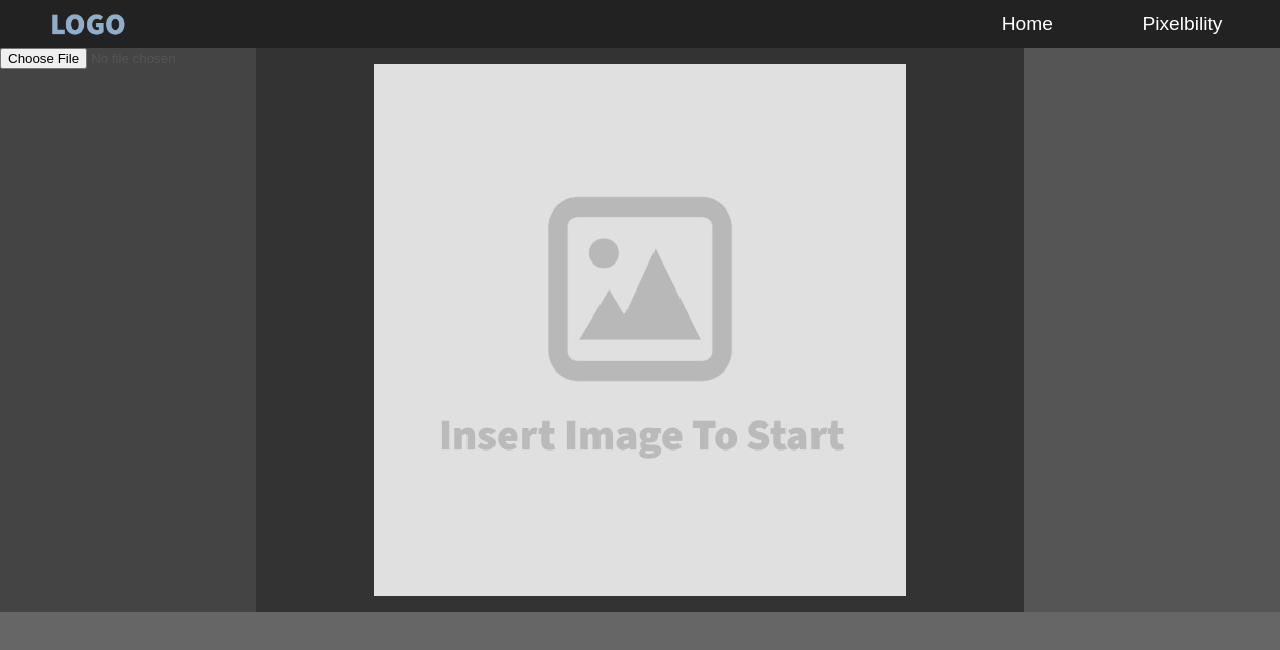
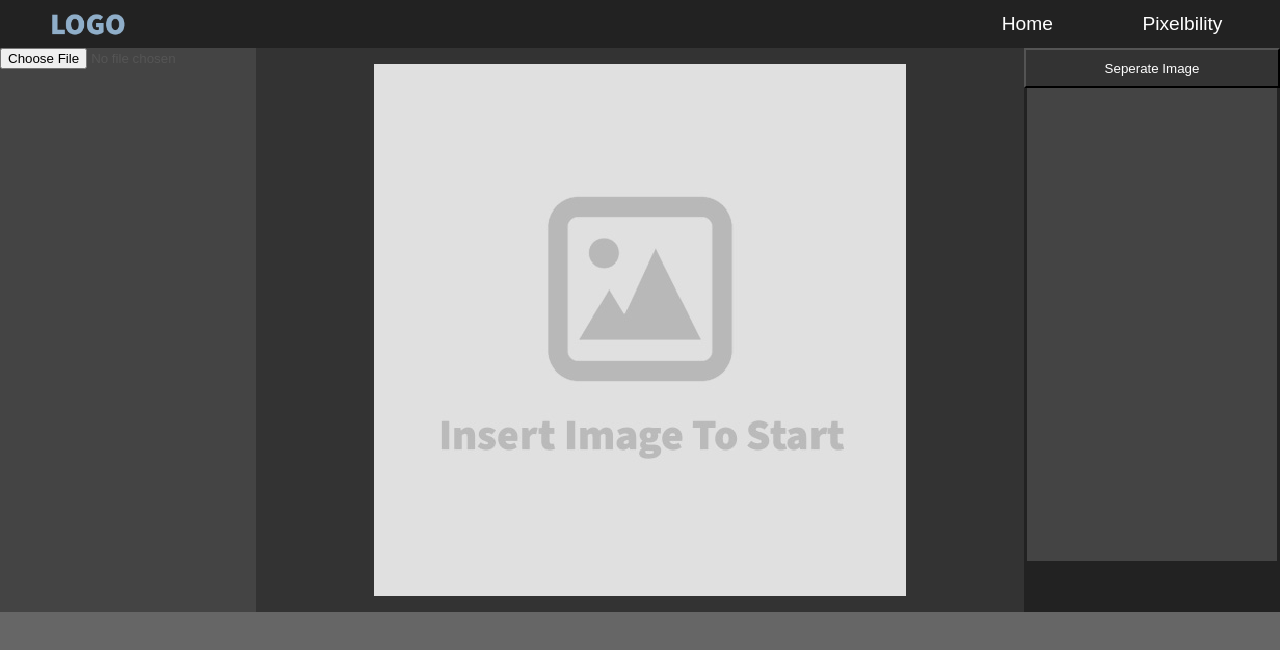
Before and after one commit to kagashi-chris/Pixelbility, a React (Create React App) app: page /pixelbility in a window 1280 px wide. Shown: the top 650 px of the page. Built offline with nearby package versions, Linux system fonts and the light colour scheme.

Commit message:
updated toolEditLayerPanel css

```diff
--- a/public/style.css
+++ b/public/style.css
@@ -122,6 +122,28 @@ form div {
   background-color: #555;
 }
 
+#seperate-image {
+  width: 100%;
+  height: 2.5rem;
+  background-color: #333;
+  color: white;
+}
+
+#layer-container {
+  width: 100%;
+  height: calc(100% - 5.5rem);
+  background-color: #444;
+  border-left: solid 0.2rem #222;
+  border-right: solid 0.2rem #222;
+  border-bottom: solid 0.2rem #222;
+}
+
+#layer-container-footer {
+  width: 100%;
+  height: 3rem;
+  background-color: #222;
+}
+
 .toolGeneratedImagePanel {
   background-color: #666;
   grid-row: 2;
--- a/src/components/ToolEditLayersPanel.js
+++ b/src/components/ToolEditLayersPanel.js
@@ -2,6 +2,12 @@ import React, { Component } from "react";
 
 export default class ToolEditLayersPanel extends Component {
   render() {
-    return <div className="toolEditLayersPanel"></div>;
+    return (
+      <div className="toolEditLayersPanel">
+        <button id="seperate-image">Seperate Image</button>
+        <div id="layer-container"></div>
+        <div id="layer-container-footer"></div>
+      </div>
+    );
   }
 }
```
